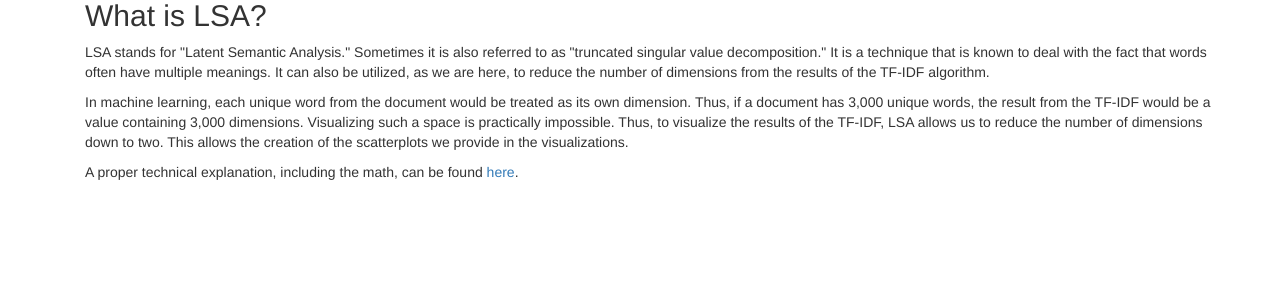
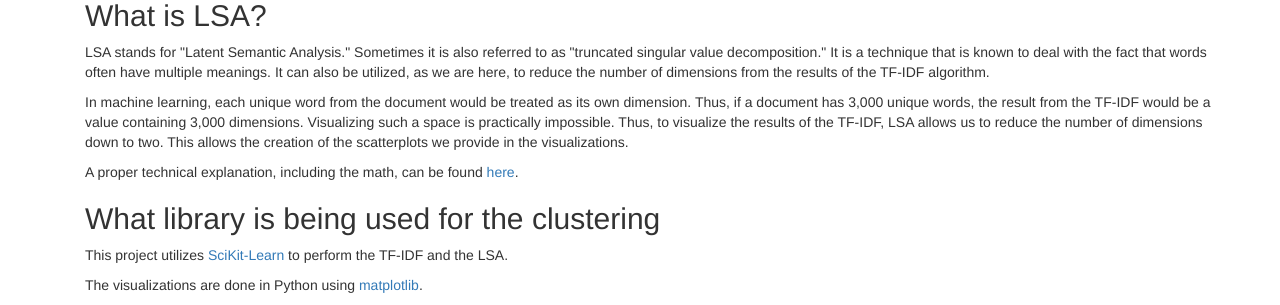
Before and after one commit to tmhughes81/author_cluster, a Django app: page /faq in a window 1280 px wide. Shown: the part 597-902 px from the top of the page. Before the commit the page ends 777 px from the top, so only its background shows below. Run offline with Django 3.2, Linux system fonts and the light colour scheme; some libraries are stand-ins or nearby versions.

Commit message:
doc: Add FAQ library details

```diff
--- a/acp/acp/templates/faq.html
+++ b/acp/acp/templates/faq.html
@@ -113,6 +113,14 @@
 			<a href=http://scikit-learn.org/stable/modules/decomposition.html#lsa>
 			here</a>.</p>
 
+			<h2>What library is being used for the clustering</h2>
+
+			<p>This project utilizes <a href="http://scikit-learn.org">
+			SciKit-Learn</a> to perform the TF-IDF and the LSA.</p>
+
+			<p>The visualizations are done in Python using
+			<a href=http://matplotlib.org> matplotlib</a>.</p>
+
 		</div>
     </div> <!-- /container -->
 
```
